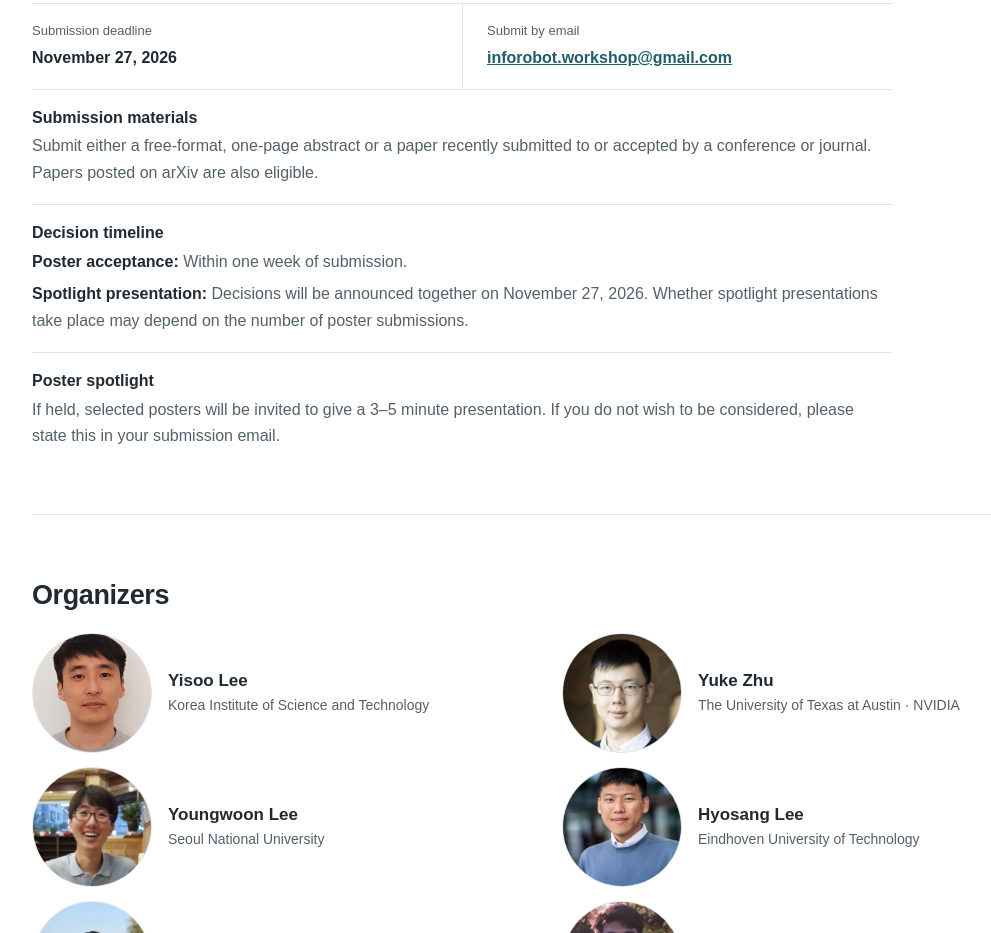
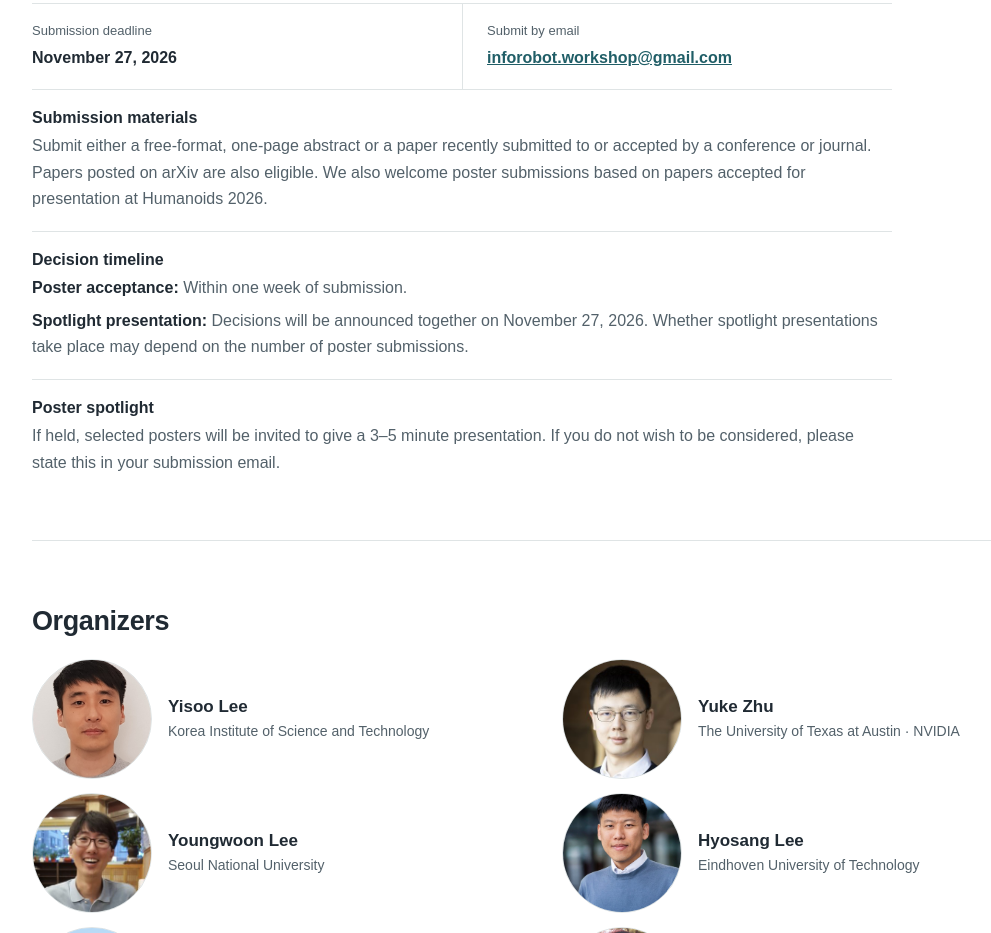
Before and after one commit to ARC-KIST-Manager/humanoids2026-workshop, a plain HTML site: page index.html in a window 1280 px wide. Shown: the part 3738-4671 px from the top of the page, without its empty margins (96-1087 px from the left). Drawn offline with Linux system fonts and the light colour scheme.

Commit message:
Update index.html

```diff
--- a/index.html
+++ b/index.html
@@ -241,7 +241,7 @@
       <h3>Submission materials</h3>
       <p>
         Submit either a free-format, one-page abstract or a paper recently submitted
-        to or accepted by a conference or journal. Papers posted on arXiv are also eligible.
+        to or accepted by a conference or journal. Papers posted on arXiv are also eligible. We also welcome poster submissions based on papers accepted for presentation at Humanoids 2026.
       </p>
     </div>
 
```
